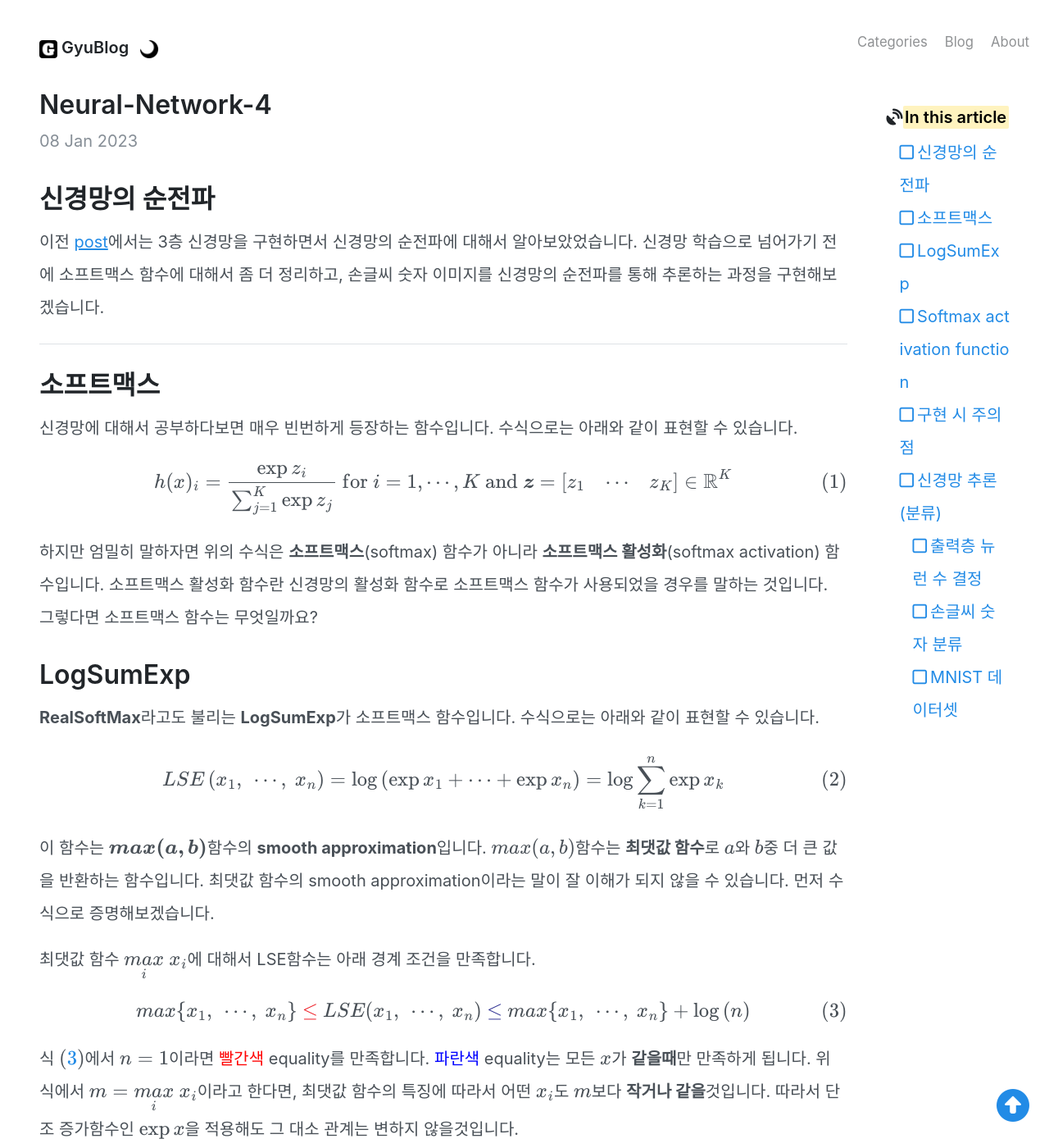
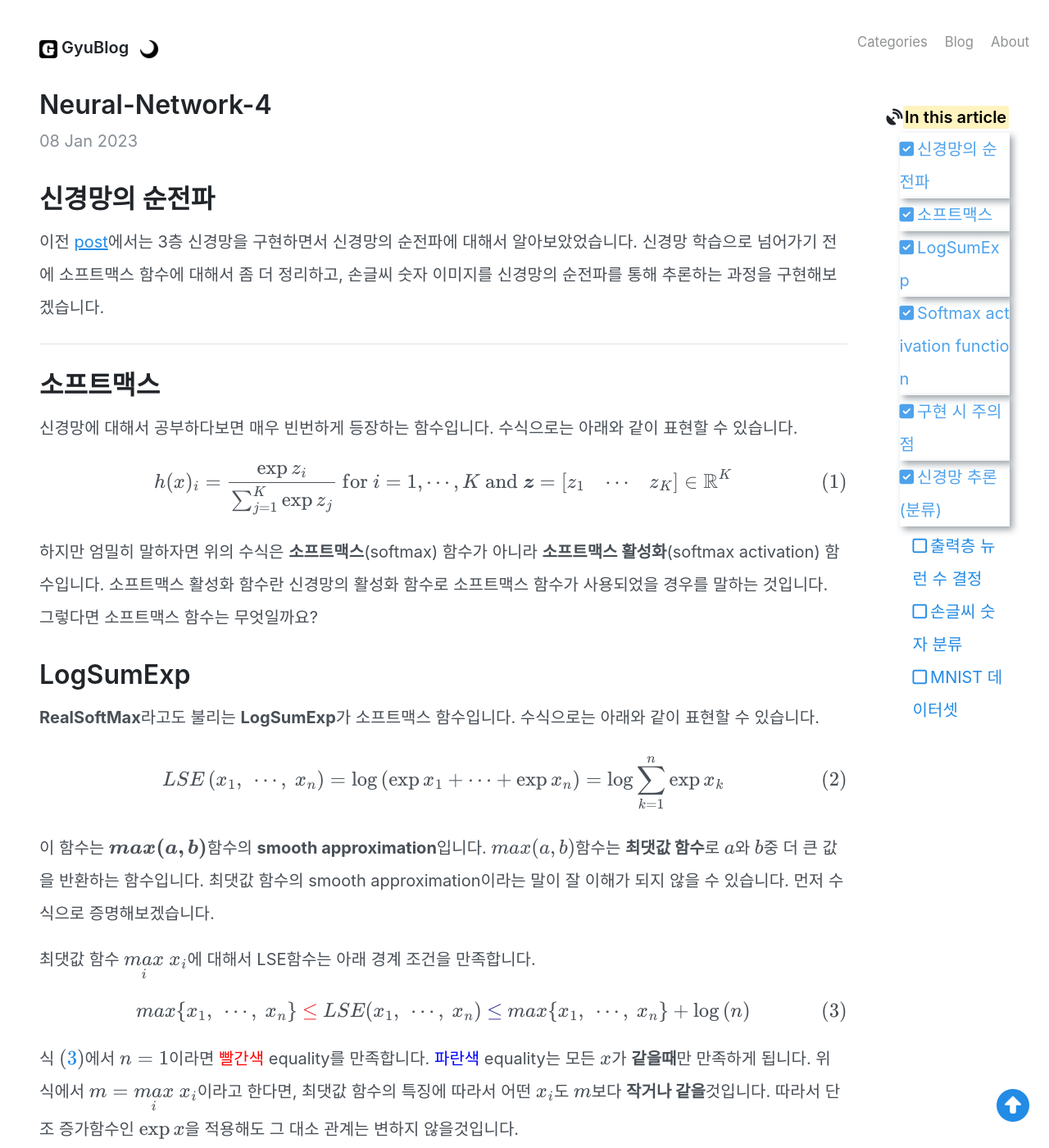
Before and after one commit to mngupark/mngupark.github.io, a Jekyll site: the page built from index.html, in a window 1280 px wide and 1400 px high. Shown: the whole window at 82% size. Built offline with Jekyll 4.4.1, drawn with Linux system fonts in a browser that asks for light colours; nearby versions of some CDN libraries; formulas are drawn with MathJax 3; the list of posts is cut into pages by our own code.

Commit message:
add sticky responsible tocs

```diff
--- a/_layouts/default.html
+++ b/_layouts/default.html
@@ -36,6 +36,7 @@
       </div>
     </div>
 
+    <script type="text/javascript" src="/assets/js/toc.js"></script>
     <script type="text/javascript" src="/assets/js/functions.js"></script>
     <div class="footer">
       <footer>
--- a/_sass/_layout.scss
+++ b/_sass/_layout.scss
@@ -41,6 +41,17 @@
   }
   li > ul {
     margin-bottom: 0;
+  }
+  & li.active > a {
+    box-shadow: .25rem .25rem .5rem var(--button-bg-color);
+    opacity: 0.8;
+    transform: translateY(-0.25rem);
+    &::before {
+      content: '\f14a';
+      font-family: 'Font Awesome 6 Free';
+      font-weight: 900;
+      margin-right: .25rem;
+    }
   }
   a {
     display: block;
--- /dev/null
+++ b/assets/js/toc.js
@@ -0,0 +1,19 @@
+window.addEventListener('DOMContentLoaded', () => {
+
+	const observer = new IntersectionObserver(entries => {
+		entries.forEach(entry => {
+			const id = entry.target.getAttribute('id');
+            if (entry.intersectionRatio > 0) {
+                document.querySelector(`.sidebar li a[href="#${id}"]`).parentElement.classList.add('active');
+			} else {
+				document.querySelector(`.sidebar li a[href="#${id}"]`).parentElement.classList.remove('active');
+			}
+		});
+	});
+
+	// Track only h1 level headers that have an `id` applied
+	document.querySelectorAll('h1[id]').forEach((header) => {
+		observer.observe(header);
+	});
+
+});
```
